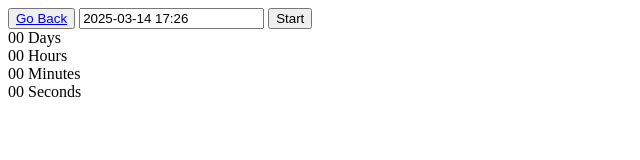
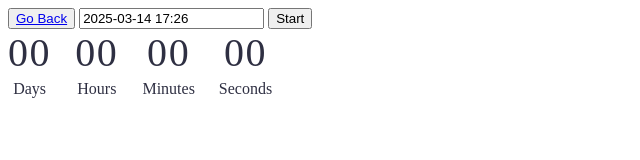
Before and after one commit to ValeryMaz/goit-js-hw-10, a plain HTML site: page 1-timer.html in a window 1280 px wide. Shown: the whole page, without its empty margins (0-640 px from the left). Drawn offline with Linux system fonts and the light colour scheme.

Commit message:
Deploying to gh-pages from @ ValeryMaz/goit-js-hw-10@0a8a6648c03a9c2e0c96035c425550688cfb50b8 🚀

```diff
--- a/1-timer.html
+++ b/1-timer.html
@@ -4,11 +4,11 @@
     <meta charset="UTF-8" />
     <meta name="viewport" content="width=device-width, initial-scale=1.0" />
     <title>Document</title>
-    <link rel="stylesheet" href="./css/form.css" />
     <script type="module" crossorigin src="/goit-js-hw-10/1-timer.js"></script>
     <link rel="modulepreload" crossorigin href="/goit-js-hw-10/assets/modulepreload-polyfill-B5Qt9EMX.js">
     <link rel="modulepreload" crossorigin href="/goit-js-hw-10/assets/vendor-DgulroaU.js">
     <link rel="stylesheet" crossorigin href="/goit-js-hw-10/assets/vendor-3SXEL5uL.css">
+    <link rel="stylesheet" crossorigin href="/goit-js-hw-10/assets/1-timer-Bd5x2be1.css">
   </head>
   <body>
     <button class="goback-btn"><a href="./index.html">Go Back</a></button>
--- a/2-snackbar.js
+++ b/2-snackbar.js
@@ -1,2 +1,2 @@
-import"./assets/modulepreload-polyfill-B5Qt9EMX.js";import{i as r}from"./assets/vendor-DgulroaU.js";const c=document.querySelector(".form");document.querySelector('input[name="delay"]');document.querySelector(".btn-not");function a(n){n.preventDefault();const t=Number(document.querySelector('input[name="delay"]').value),s=document.querySelector('input[name="state"]:checked'),o=s?s.value:null;if(isNaN(t)||t<0){r.warning({title:"Attention",message:"Please enter a valid number"});return}((e,i)=>new Promise((m,u)=>{setTimeout(()=>{i==="fulfilled"?m(e):u(e)},e)}))(t,o).then(e=>r.success({title:"Success",message:`Fulfilled promise in ${e}ms`})).catch(e=>r.error({title:"Error",message:`Rejected promise in ${t}ms`}))}c.addEventListener("submit",a);
+import"./assets/modulepreload-polyfill-B5Qt9EMX.js";import{i as r}from"./assets/vendor-DgulroaU.js";const c=document.querySelector(".form");document.querySelector('input[name="delay"]');document.querySelector(".btn-not");function l(s){s.preventDefault();const t=Number(document.querySelector('input[name="delay"]').value),n=document.querySelector('input[name="state"]:checked'),o=n?n.value:null;if(isNaN(t)||t<0){r.warning({title:"Attention",message:"Please enter a valid number"});return}((e,i)=>new Promise((m,u)=>{setTimeout(()=>{i==="fulfilled"?m(e):u(e)},e)}))(t,o).then(e=>r.success({title:"Success",message:`Fulfilled promise in ${e}ms`})).catch(e=>r.error({title:"Error",message:`Rejected promise in ${e}ms`}))}c.addEventListener("submit",l);
 //# sourceMappingURL=2-snackbar.js.map
--- /dev/null
+++ b/assets/1-timer-Bd5x2be1.css
@@ -0,0 +1 @@
+*{box-sizing:border-box}body{font-family:Montserrat}.timer-inp{border:1px solid #808080;border-radius:4px;width:272px;height:40px;font-weight:400;font-size:16px;line-height:150%;letter-spacing:.04em;color:#2e2f42;padding:0 0 0 16px;margin-bottom:32px}.timer-inp:hover{border-color:#000;transition:0,3s ease-in-out}.timer-inp:active{border-color:#4e75ff}.timer-inp:disabled{background:#fafafa;color:gray}.start-btn{border-radius:8px;padding:8px 16px;width:75px;height:40px;font-weight:500;font-size:16px;line-height:150%;letter-spacing:.04em;color:#fff;background:#4e75ff;border:none}.start-btn:hover{background:#6c8cff;transition:.3s ease-in-out}.start-btn:disabled{background:#cfcfcf;color:#989898}.timer{display:flex;gap:24px}.field{display:flex;flex-direction:column;align-items:center}.value{font-weight:400;font-size:40px;line-height:120%;letter-spacing:.04em;color:#2e2f42}.label{font-weight:400;font-size:16px;line-height:150%;color:#2e2f42}
--- /dev/null
+++ b/assets/2-snackbar-Bie0GUb0.css
@@ -0,0 +1 @@
+*{box-sizing:border-box}body{font-family:Montserrat}
```
Also changed, not shown: 2-snackbar.html (+2 -1 lines), 1 other file.
